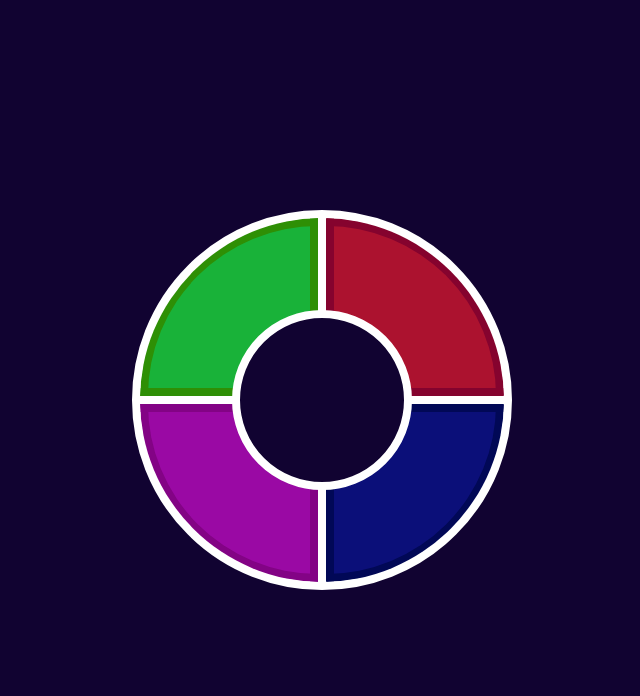
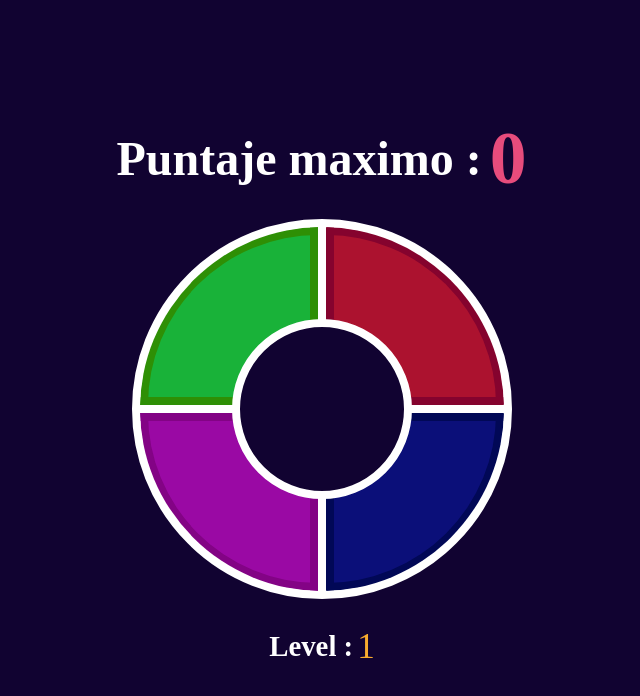
Before and after one commit to iamdiegoskr/DiegoDice, a plain HTML site: page index.html in a window 1280 px wide. Both pictures are taken after a click on the link 639 px from the left and 400 px from the top of the page. Shown: the whole page, without its empty margins (318-958 px from the left). Drawn offline with nearby package versions, Linux system fonts and the light colour scheme.

Commit message:
implemented max-score and currency level

```diff
--- a/css/style.css
+++ b/css/style.css
@@ -14,6 +14,7 @@
         display: flex;
         justify-content: center;
         align-items: center;
+        flex-direction: column;
     }
 
     .game-container {
@@ -109,3 +110,43 @@
     .hide {
         display: none;
     }
+
+    .max-score-container,
+    .level-container {
+        color: #fff;
+        height: auto;
+        margin-bottom: 18px;
+        display: flex;
+        justify-content: center;
+        align-items: center;
+    }
+
+    .level-container {
+        margin-top: 28px;
+    }
+
+    .level-container h2 {
+        font-size: 1.8rem;
+    }
+
+    .level-container span {
+        font-size: 2.2rem;
+        color: #f8ab2e;
+        margin-left: 4px;
+    }
+
+    .max-score-container h2 {
+        font-size: 3rem;
+    }
+
+    .max-score-container span {
+        font-size: 4.6rem;
+        margin-left: 8px;
+        color: #e74c7c;
+        font-weight: bold;
+        letter-spacing: 1px;
+    }
+
+    .pointer {
+        cursor: pointer;
+    }
--- a/index.html
+++ b/index.html
@@ -12,6 +12,9 @@
 
 <body>
     <main class="main">
+        <div class="max-score-container">
+            <h2 class="max-score">Puntaje maximo : </h2><span id="max-score">0</span>
+        </div>
         <div class="game-container">
             <div class="green" data-color="green" id="green"></div>
             <div class="red" data-color="red" id="red"></div>
@@ -21,6 +24,9 @@
                 <a href="#" id="button-play" onclick="startGame()"><i class="fas fa-play-circle play-icon"></i></a>
             </div>
         </div>
+        <div class="level-container">
+            <h2 class="level">Level : </h2><span id="level-score">1</span>
+        </div>
     </main>
     <script src="https://unpkg.com/sweetalert/dist/sweetalert.min.js"></script>
     <script src="./js/main.js"></script>
--- a/js/main.js
+++ b/js/main.js
@@ -3,7 +3,9 @@ const red = document.getElementById('red');
 const purple = document.getElementById('purple');
 const blue = document.getElementById('blue');
 const btnPlay = document.getElementById('button-play');
+const spanLevel = document.getElementById('level-score');
 const LAST_LEVEL = 10;
+const FIRST_LEVEL = 1;
 
 
 class Game {
@@ -18,6 +20,7 @@ class Game {
 
     initialize() {
         this.chooseColor = this.chooseColor.bind(this);
+        spanLevel.innerHTML = FIRST_LEVEL;
         btnPlay.classList.toggle('hide')
         this.level = 1;
         this.colors = [
@@ -106,7 +109,8 @@ class Game {
     //agregar eventos de escucha a los botones
     AddClickEvents() {
         this.colors.forEach((color) => {
-            color.addEventListener("click", this.chooseColor)
+            color.addEventListener("click", this.chooseColor);
+            this.buttonsPointer();
         })
     }
 
@@ -114,6 +118,19 @@ class Game {
     removeClickEvents() {
         this.colors.forEach((color) => {
             color.removeEventListener("click", this.chooseColor);
+            this.removeButtonsPointer();
+        })
+    }
+
+    buttonsPointer() {
+        this.colors.forEach((btnColor) => {
+            btnColor.classList.add('pointer');
+        })
+    }
+
+    removeButtonsPointer() {
+        this.colors.forEach((btnColor) => {
+            btnColor.classList.remove('pointer');
         })
     }
 
@@ -139,6 +156,7 @@ class Game {
     }
 
     userContinue(level) {
+        spanLevel.innerHTML = this.level;
         swal("Correcto", "Pasas al nivel " + level, "success")
             .then(() => {
                 setTimeout(() => {
```
